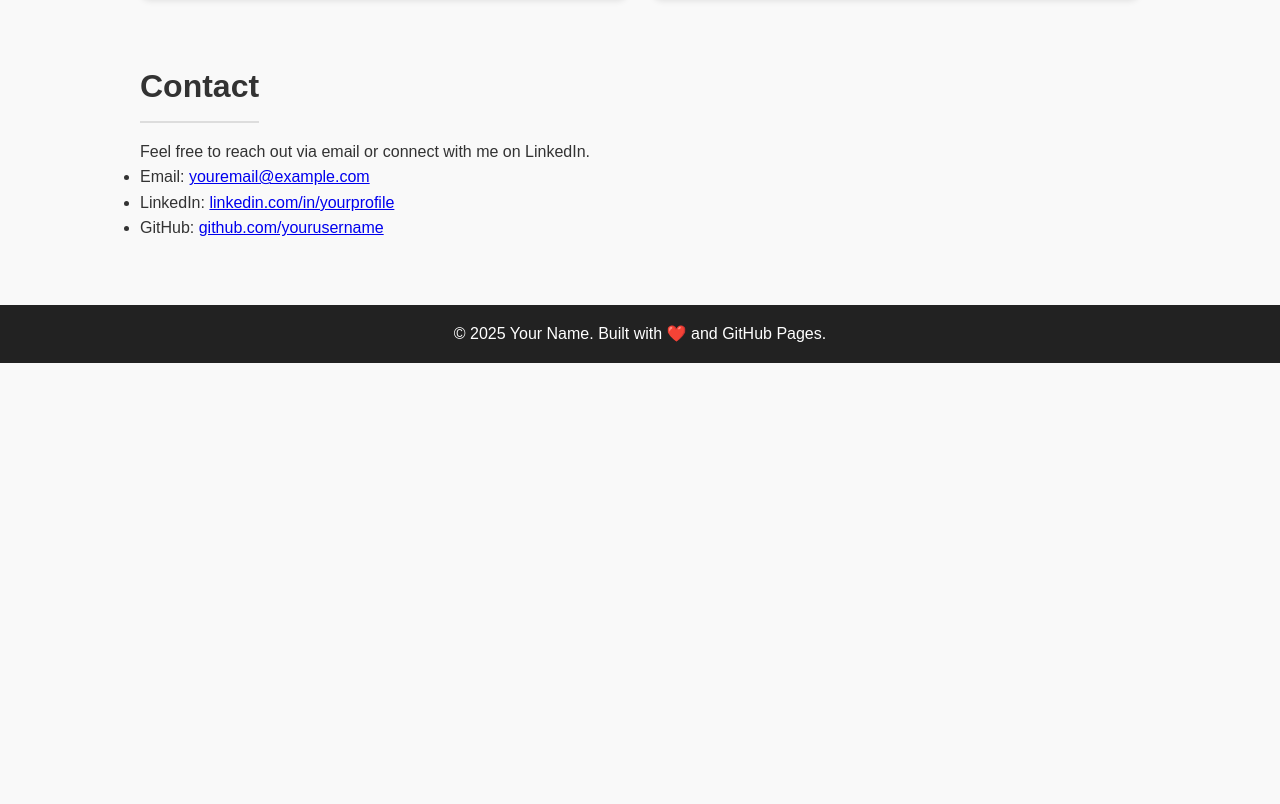
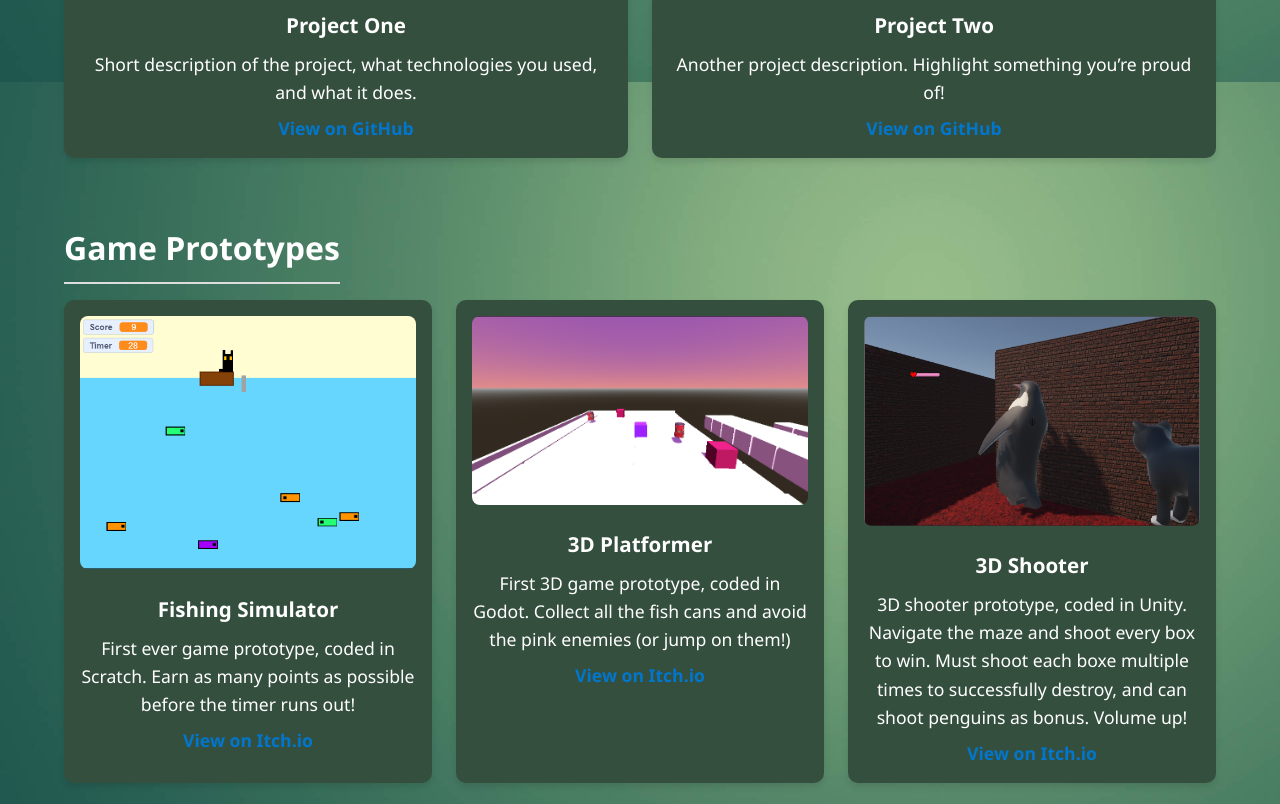
Before and after one commit to adelinagtc/portfolio, a plain HTML site: page index.html in a window 1280 px wide. Shown: the part 718-1522 px from the top of the page. Before the commit the page ends 1081 px from the top, so only its background shows below. Drawn offline with Linux system fonts and the light colour scheme.

Commit message:
Finished Game Prototypes

```diff
--- a/assets/css/style.css
+++ b/assets/css/style.css
@@ -6,35 +6,43 @@
   }
 
   body {
-    font-family: Arial, sans-serif;
+    font-family: 'Segoe UI', Tahoma, Verdana, sans-serif;
     line-height: 1.6;
-    background: #f9f9f9;
-    color: #333;
+    background: url("../images/fern_green_background.jpg") no-repeat center center fixed;
+    background-size: cover;
+    color: #000000; /* makes text readable */
   }
 
   /* Containers */
   .container {
     width: 90%;
-    max-width: 1000px;
+    max-width: 1300px;
     margin: 0 auto;
     padding: 2rem 0;
   }
 
   /* Header */
   header {
-    background: #222;
+    background: #354f3f;
     color: #fff;
     padding: 2rem 0;
     text-align: center;
+    border-bottom: 6px solid #fff; /* ⬅️ Add this line */
   }
 
   header h1 {
-    font-size: 2.5rem;
+    font-size: 3.5rem;
+  }
+
+  header p {
+    font-size: 1.4rem;
+    margin-bottom: 1.0rem; /* Adds space below the text */
   }
 
   header nav a {
     color: #fff;
-    margin: 0 1rem;
+    font-size: 1.1rem;
+    margin: 0 2rem;
     text-decoration: none;
     font-weight: bold;
   }
@@ -46,6 +54,8 @@
   /* Sections */
   section {
     margin: 2rem 0;
+    font-size: 1.1rem;
+    color: #fff;
   }
 
   h2 {
@@ -64,9 +74,10 @@
   }
 
   .card {
-    background: #fff;
+    color: #ffffff;
+    background: #354f3f;
     border-radius: 10px;
-    box-shadow: 0 4px 6px rgba(0,0,0,0.1);
+    box-shadow: 0 4px 6px rgba(0, 0, 0, 0.1);
     padding: 1rem;
     text-align: center;
   }
--- a/index.html
+++ b/index.html
@@ -3,15 +3,15 @@
 <head>
   <meta charset="UTF-8">
   <meta name="viewport" content="width=device-width, initial-scale=1.0">
-  <title>Your Name | Portfolio</title>
+  <title>Adelina Gutic | Portfolio</title>
   <link rel="stylesheet" href="assets/css/style.css">
 </head>
 <body>
   <!-- Header -->
   <header>
     <div class="container">
-      <h1>Your Name</h1>
-      <p>Software Developer | Your Tech Stack</p>
+      <h1>Adelina Gutic</h1>
+      <p>Software Developer | Insert</p>
       <nav>
         <a href="#about">About</a>
         <a href="#projects">Projects</a>
@@ -24,7 +24,7 @@
   <section id="about" class="container">
     <h2>About Me</h2>
     <p>
-      Brief introduction about who you are, what you do, and what excites you about software development.
+        I am a University of Richmond alumni with a Bachelor of Arts in Computer Science and a minor in Business Administration. I grew up playing video games as a simple hobby, however, this sparked curiosity and I wanted to learn more about both the innerworkings of a computer and how video games are made. I hope to use the same genuine passion and ambition that originally pushed me into the world of coding to explore more areas of computer science and define the future it entails.
     </p>
   </section>
 
@@ -48,13 +48,47 @@
     </div>
   </section>
 
+  <!-- Projects Section -->
+  <section id="games" class="container">
+    <h2>Game Prototypes</h2>
+    <div class="projects-grid">
+      <div class="card">
+        <img src="assets/images/fishing_simulator.png" alt="Fishing Screenshot">
+        <h3>Fishing Simulator</h3>
+        <p> First ever game prototype, coded in Scratch. Earn as many points as possible before the timer runs out! </p>
+        <a href="https://adelinagtc.itch.io/fishing-simulator" target="_blank">View on Itch.io</a>
+      </div>
+
+      <div class="card">
+        <img src="assets/images/3D_platformer.png" alt="Platformer Screenshot">
+        <h3>3D Platformer</h3>
+        <p> First 3D game prototype, coded in Godot. Collect all the fish cans and avoid the pink enemies (or jump on them!)</p>
+        <a href="https://adelinagtc.itch.io/3d-platformer" target="_blank">View on Itch.io</a>
+      </div>
+
+      <div class="card">
+        <img src="assets/images/cat_shooter.png" alt="Shooter Screenshot">
+        <h3> 3D Shooter</h3>
+        <p> 3D shooter prototype, coded in Unity. Navigate the maze and shoot every box to win. Must shoot each boxe multiple times to successfully destroy, and can shoot penguins as bonus. Volume up!</p>
+        <a href="https://adelinagtc.itch.io/cat-pew-pew-pow" target="_blank">View on Itch.io</a>
+      </div>
+
+      <div class="card">
+        <img src="assets/images/forest_manager.png" alt="Manager Screenshot">
+        <h3> Forest Manager</h3>
+        <p> Clicker and Manager prototype, coded in Scratch. Win the game by earning points, taking care of your forest animals, and unlocking them all!</p>
+        <a href="https://adelinagtc.itch.io/forest-manager" target="_blank">View on Itch.io</a>
+      </div>
+    </div>
+  </section>
+
   <!-- Contact Section -->
   <section id="contact" class="container">
     <h2>Contact</h2>
     <p>Feel free to reach out via email or connect with me on LinkedIn.</p>
     <ul>
-      <li>Email: <a href="mailto:youremail@example.com">youremail@example.com</a></li>
-      <li>LinkedIn: <a href="https://linkedin.com/in/yourprofile" target="_blank">linkedin.com/in/yourprofile</a></li>
+      <li>Email: <a href="mailto:addygtc@gmail.com">addygtc@gmail.com</a></li>
+      <li>LinkedIn: <a href="https://www.linkedin.com/in/adelina-gutic-959034254/" target="_blank">linkedin.com/in/Adelina_Gutic</a></li>
       <li>GitHub: <a href="https://github.com/yourusername" target="_blank">github.com/yourusername</a></li>
     </ul>
   </section>
```
Also changed, not shown: assets/images/3D_platformer.png (added), assets/images/cat_shooter.png (added), assets/images/dark_green_background.jpg (added), assets/images/fern_green_background.jpg (added), assets/images/fishing_simulator.png (added), assets/images/forest_manager.png (added), assets/images/green_background.jpg (added).
